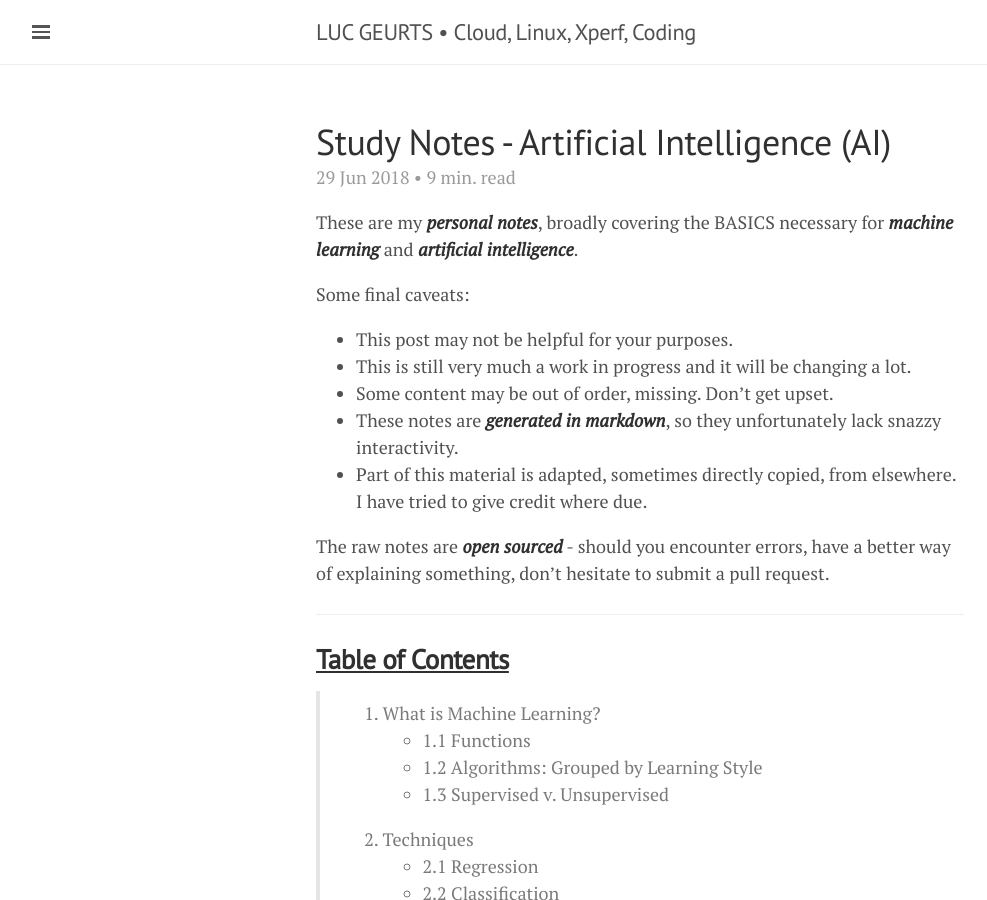
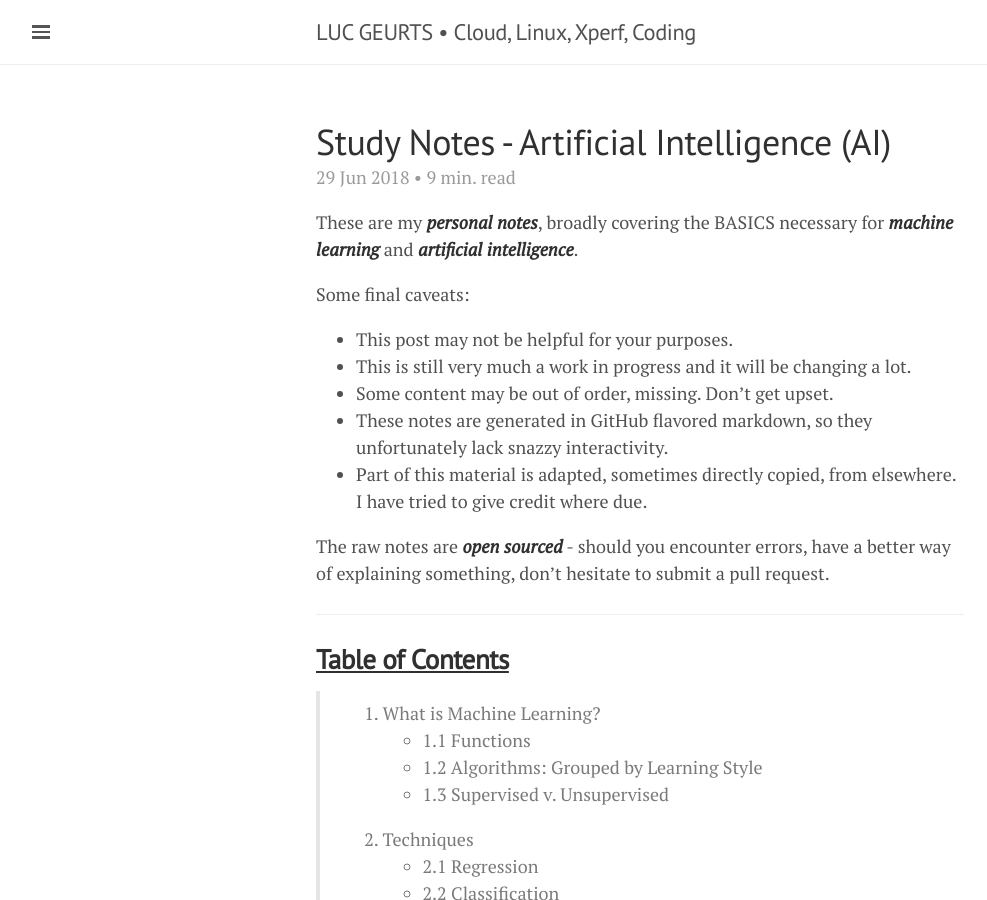
Before and after one commit to lgeurts/lgeurts.github.io, a Jekyll site: the page built from _posts/2018-06-29-artificial-intelligence-basics.md, in a window 1280 px wide and 900 px high. Shown: the whole window, without its empty margins (0-987 px from the left). Built offline with Jekyll 4.4.1, drawn with Linux system fonts in a browser that asks for light colours; nearby versions of some CDN libraries.

Commit message:
Update 2018-06-29-artificial-intelligence-basics.md

```diff
--- a/_posts/2018-06-29-artificial-intelligence-basics.md
+++ b/_posts/2018-06-29-artificial-intelligence-basics.md
@@ -13,7 +13,7 @@ Some final caveats:
 * This post may not be helpful for your purposes.
 * This is still very much a work in progress and it will be changing a lot.
 * Some content may be out of order, missing. Don't get upset.
-* These notes are ***generated in markdown***, so they unfortunately lack snazzy interactivity.
+* These notes are generated in GitHub flavored markdown, so they unfortunately lack snazzy interactivity.
 * Part of this material is adapted, sometimes directly copied, from elsewhere. I have tried to give credit where due.
 
 The raw notes are ***open sourced*** - should you encounter errors, have a better way of explaining something, don't hesitate to submit a pull request.
```
